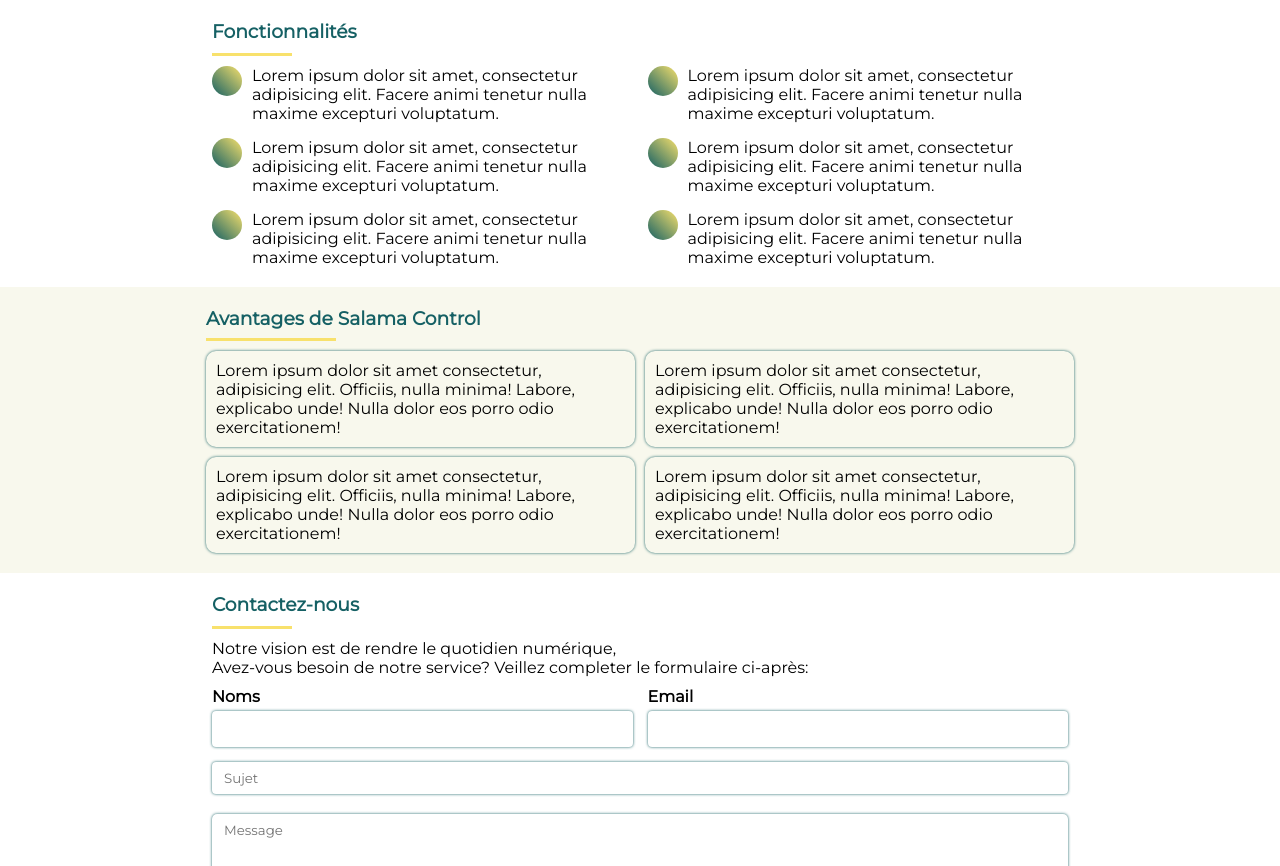
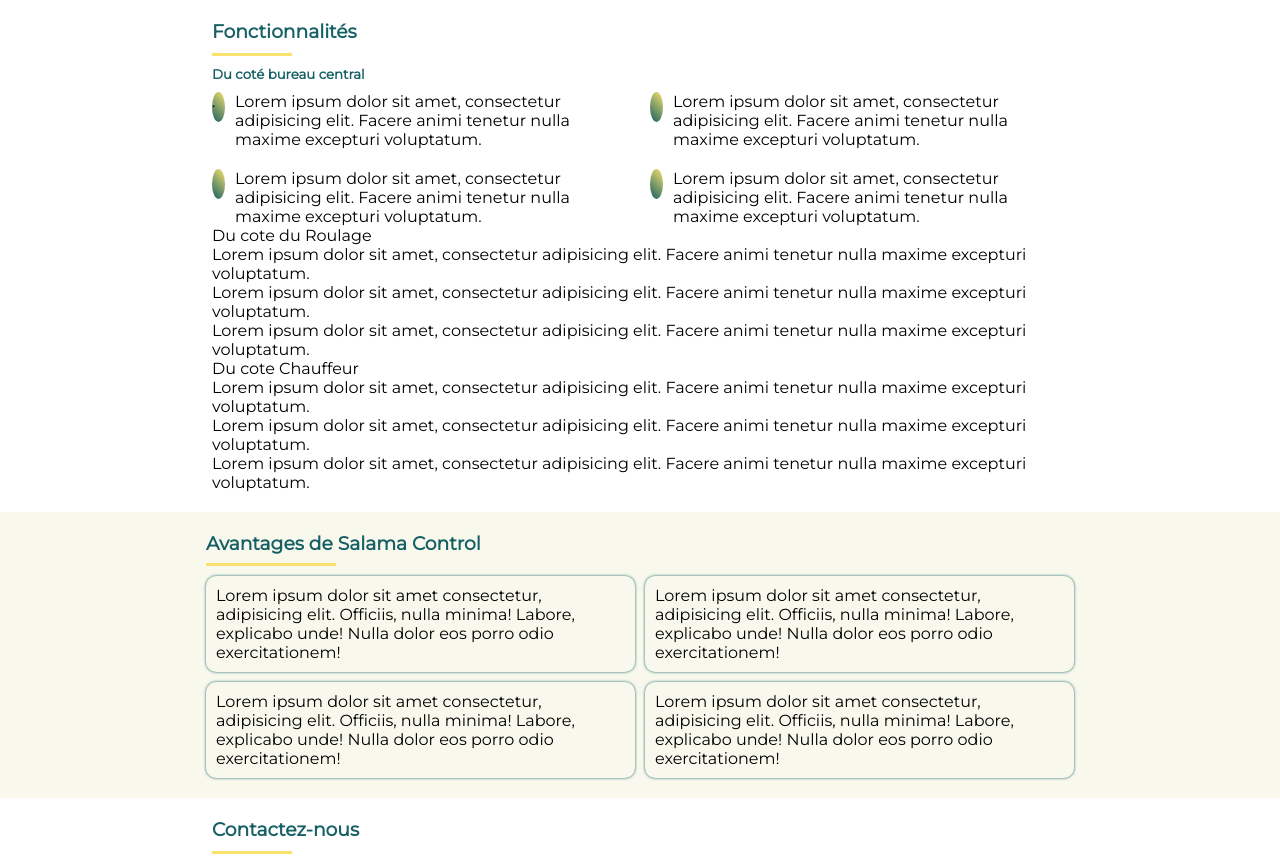
Before and after one commit to AnicetChiza/Accueilsalamacontrol, a plain HTML site: page index.html in a window 1280 px wide. Shown: the part 1331-2197 px from the top of the page. Drawn offline with Linux system fonts and the light colour scheme; a web font is replaced by a local one.

Commit message:
add to my repository

```diff
--- a/index.html
+++ b/index.html
@@ -62,8 +62,11 @@
             <h3>Fonctionnalités</h3>
             <h4></h4>
             <div class="fontionnalite-content">
+                <div class="bureau-side">
+                    <h5>Du coté bureau central</h5>
+                    <div class="bureau-side-content">
                         <div>
-                    <span></span>
+                            <span>.</span>
                             <p>Lorem ipsum dolor sit amet, consectetur adipisicing elit. Facere animi tenetur nulla maxime excepturi voluptatum.</p>
                         </div>
                         <div>
@@ -78,6 +81,10 @@
                             <span></span>
                             <p>Lorem ipsum dolor sit amet, consectetur adipisicing elit. Facere animi tenetur nulla maxime excepturi voluptatum.</p>
                         </div>
+                    </div>
+                </div>
+                <div class="roulage-side">
+                    <p>Du cote du Roulage</p>
                     <div>
                         <span></span>
                         <p>Lorem ipsum dolor sit amet, consectetur adipisicing elit. Facere animi tenetur nulla maxime excepturi voluptatum.</p>
@@ -85,6 +92,26 @@
                     <div>
                         <span></span>
                         <p>Lorem ipsum dolor sit amet, consectetur adipisicing elit. Facere animi tenetur nulla maxime excepturi voluptatum.</p>
+                    </div>
+                    <div>
+                        <span></span>
+                        <p>Lorem ipsum dolor sit amet, consectetur adipisicing elit. Facere animi tenetur nulla maxime excepturi voluptatum.</p>
+                    </div>
+                </div>
+                <div class="chauffeur-side">
+                    <p>Du cote Chauffeur</p>
+                    <div>
+                        <span></span>
+                        <p>Lorem ipsum dolor sit amet, consectetur adipisicing elit. Facere animi tenetur nulla maxime excepturi voluptatum.</p>
+                    </div>
+                    <div>
+                        <span></span>
+                        <p>Lorem ipsum dolor sit amet, consectetur adipisicing elit. Facere animi tenetur nulla maxime excepturi voluptatum.</p>
+                    </div>
+                    <div>
+                        <span></span>
+                        <p>Lorem ipsum dolor sit amet, consectetur adipisicing elit. Facere animi tenetur nulla maxime excepturi voluptatum.</p>
+                    </div>
                 </div>
             </div>
         </div>
--- a/sass/global/_template.scss
+++ b/sass/global/_template.scss
@@ -76,7 +76,7 @@
 
 //Ce contenu concerne notre page d'accueil
 .cover-page{
-    height: 80vh;
+    height: 100vh;
     display: flex;
     flex-direction: row;
     align-items: center;
@@ -134,9 +134,16 @@
         border-bottom: 3px solid var(--yellow);
     }
     .fontionnalite-content{
+        .bureau-side{
+            h5{
+                font-weight: bolder;
+                color: var(--deepgreen);
+            }
+            .bureau-side-content{
                 display: grid;
-        gap: 15px;
                 grid-template-columns: 1fr 1fr;
+                gap: 20px;
+                margin-top: 10px;
                 div{
                     display: flex;
                     flex-direction: row;
@@ -144,13 +151,13 @@
                     span{
                         width: 30px;
                         height: 30px;
-                padding: 10px 15px;
                         border-radius: 100%;
                         background: linear-gradient(45deg, var(--deepgreen), var(--yellow));
                     }
                 }
             }
-
+        }
+    }
 }
 //Les avantages de Salama Control
 .avantages{
```
Also changed, not shown: css/accueil.css, 1 other file. Lines whose indentation alone changed are shown as unchanged.
